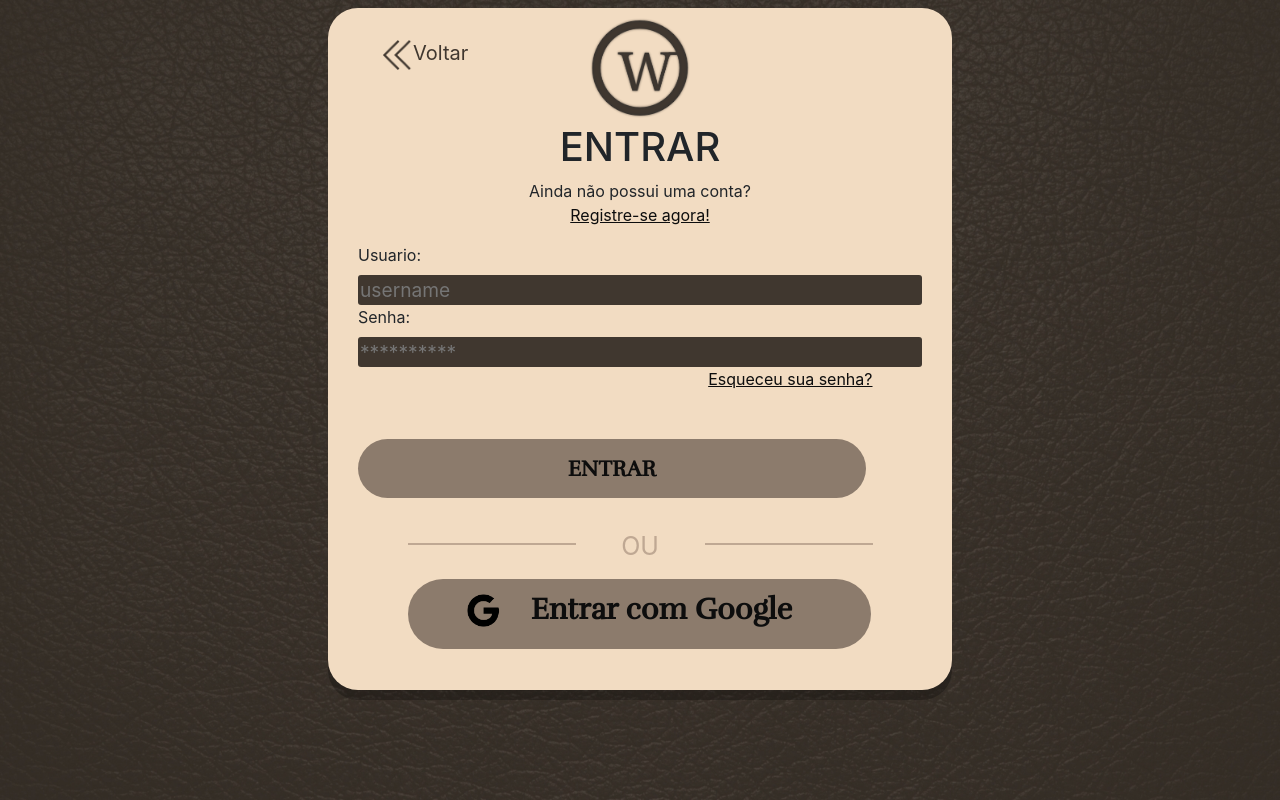
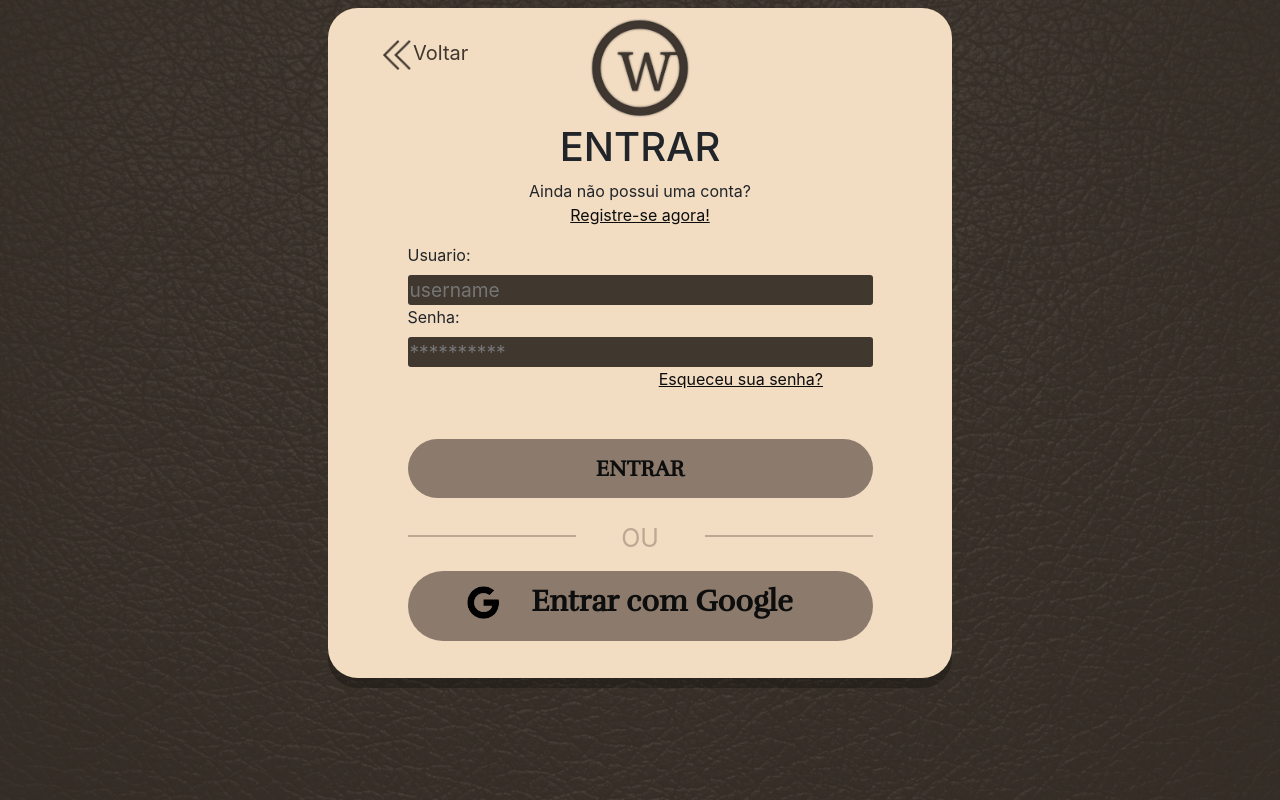
Before and after one commit to fmaachadoo/Werk-UNB-Requisitos-de-Software-2020.2, a Django app: page /login in a window 1280 px wide. Run offline with Django 3.2, Linux system fonts and the light colour scheme; some libraries are stand-ins or nearby versions.

Commit message:
Reformatted forms on login and sign-up pages

```diff
--- a/src/static/css/general.css
+++ b/src/static/css/general.css
@@ -103,7 +103,7 @@ body{
 
     font-weight: 800;
     font-size: 22px;
-    width: 90%;
+    width: 100%;
 
     margin-bottom: 8%;
 
--- a/src/werk/templates/cadastro.html
+++ b/src/werk/templates/cadastro.html
@@ -38,7 +38,7 @@
                     <div class="form-group col-md-12 my-n3">
                         <label for="emailInput">Email</label>
                         <input type="email" class="form-control" id="emailInput" name="email" aria-describedby="emailHelp"
-                               placeholder="Digite seu email">
+                               placeholder="Digite seu email" style="margin-bottom: 30px;">
                     </div>
                     <div class="form-group col my-n3">
                         <label for="passwordInput">Senha</label>
--- a/src/werk/templates/home_login.html
+++ b/src/werk/templates/home_login.html
@@ -45,7 +45,7 @@
                                         <div class="form-group col" style="margin-left: 2%; padding-top: 2%;">
                                             <label class="taskTitle" for="titulo">Titulo:</label><br>
                                             <input class="form-control" type="text" placeholder="Titulo" name="titulo"
-                                                   aria-describedby="tituloHelp">
+                                                   aria-describedby="tituloHelp" id="titulo">
                                         </div>
                                     </div>
                                     <!-- Task Body -->
@@ -56,12 +56,12 @@
                                             <input class="form-control" type="text"
                                                    placeholder="Uma breve Descricao da tarefa"
                                                    style="width: 96%; min-height: 10%;" name="corpo"
-                                                   aria-describedby="corpoHelp">
+                                                   aria-describedby="corpoHelp" id="corpo">
                                         </div>
                                     </div>
 
                                     <!-- Submit -->
-                                    <div class="row">
+                                    <div class="row d-flex justify-content-center">
                                         <div class="col-md-6"
                                              style="margin-left: 2%; padding-top: 2%; padding-bottom: 2%;">
                                             <button type="submit" class="pillBtn-light">Criar Tarefa</button>
--- a/src/werk/templates/login.html
+++ b/src/werk/templates/login.html
@@ -14,44 +14,43 @@
 
     <form method="post">
         {% csrf_token %}
-        <div class="row">
-            <div class="col-9">
+        <div class="row d-flex justify-content-center">
+            <div class="col-10">
                 <label for="usernameInput" style="text-align: left;">Usuario:</label>
             </div>
         </div>
-        <div class="row">
-            <div class="col-12">
+        <div class="row d-flex justify-content-center">
+            <div class="col-10">
                 <input type="text" id="usernameInput" name="username" placeholder="username"/>
             </div>
         </div>
 
 
-        <div class="row">
-            <div class="col-9">
+        <div class="row d-flex justify-content-center">
+            <div class="col-10">
                 <label for="passwordInput" style="text-align: left;">Senha:</label>
             </div>
         </div>
-        <div class="row">
-            <div class="col-12">
+        <div class="row d-flex justify-content-center">
+            <div class="col-10">
                 <input type="password" id="passwordInput" name="password" placeholder="**********"/>
             </div>
         </div>
         <div class="row">
-            <div class="col-11" style="text-align: right;">
+            <div class="col-10" style="text-align: right;">
                 <a class="action" href="#">Esqueceu sua senha?</a>
             </div>
         </div>
         <br>
         <br>
-        <div class="row">
-            <div class="col-12">
+        <div class="row d-flex justify-content-center">
+            <div class="col-10">
                 <input type="submit" class="entrarBtn" value="ENTRAR"/>
             </div>
         </div>
     </form>
 
-    <div class="row">
-        <div class="col-1"></div>
+    <div class="row d-flex justify-content-center">
         <div class="col-4">
             <div class="line"></div>
         </div>
@@ -63,12 +62,10 @@
         <div class="col-4">
             <div class="line"></div>
         </div>
-        <div class="col-1"></div>
     </div>
 
-    <div class="row">
-        <div class="col-1"></div>
-        <div class="col-11">
+    <div class="row d-flex justify-content-center">
+        <div class="col-10">
             <a class="entrarBtn" href="https://www.google.com">
                 <div class="row">
                     <div class="col-1"></div>
```
